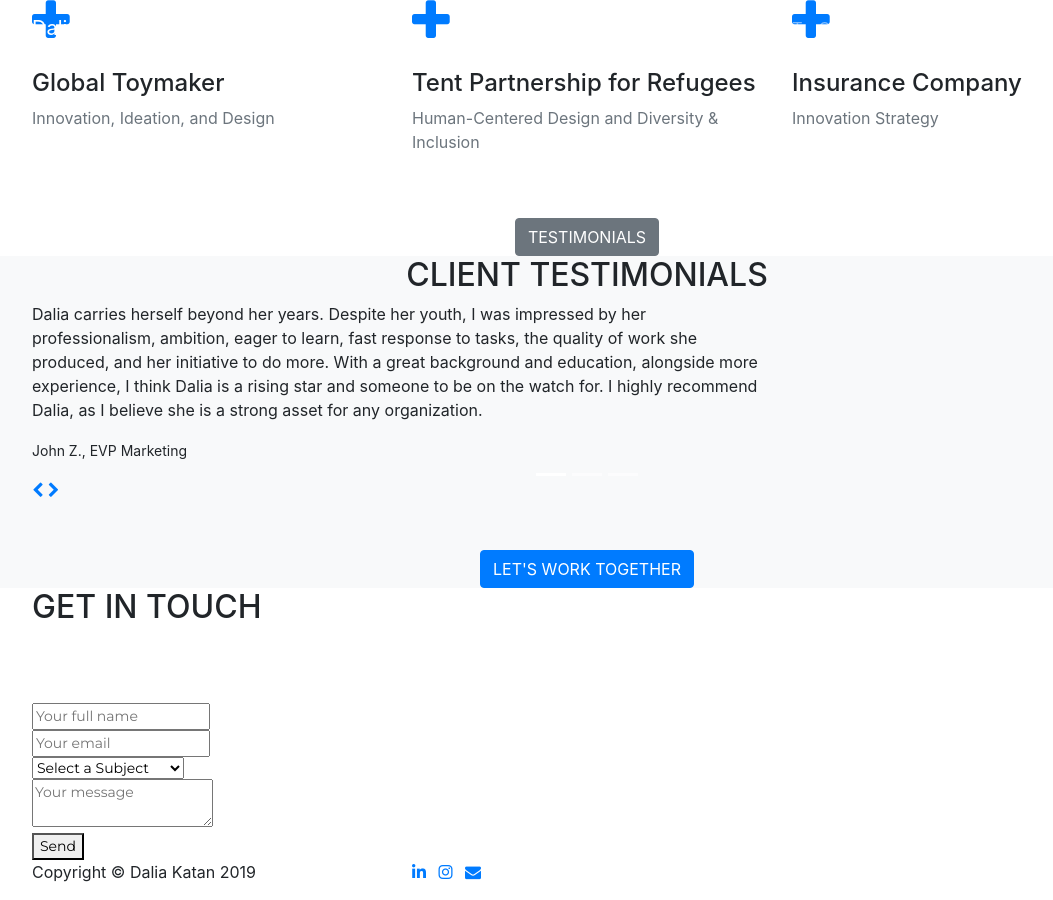
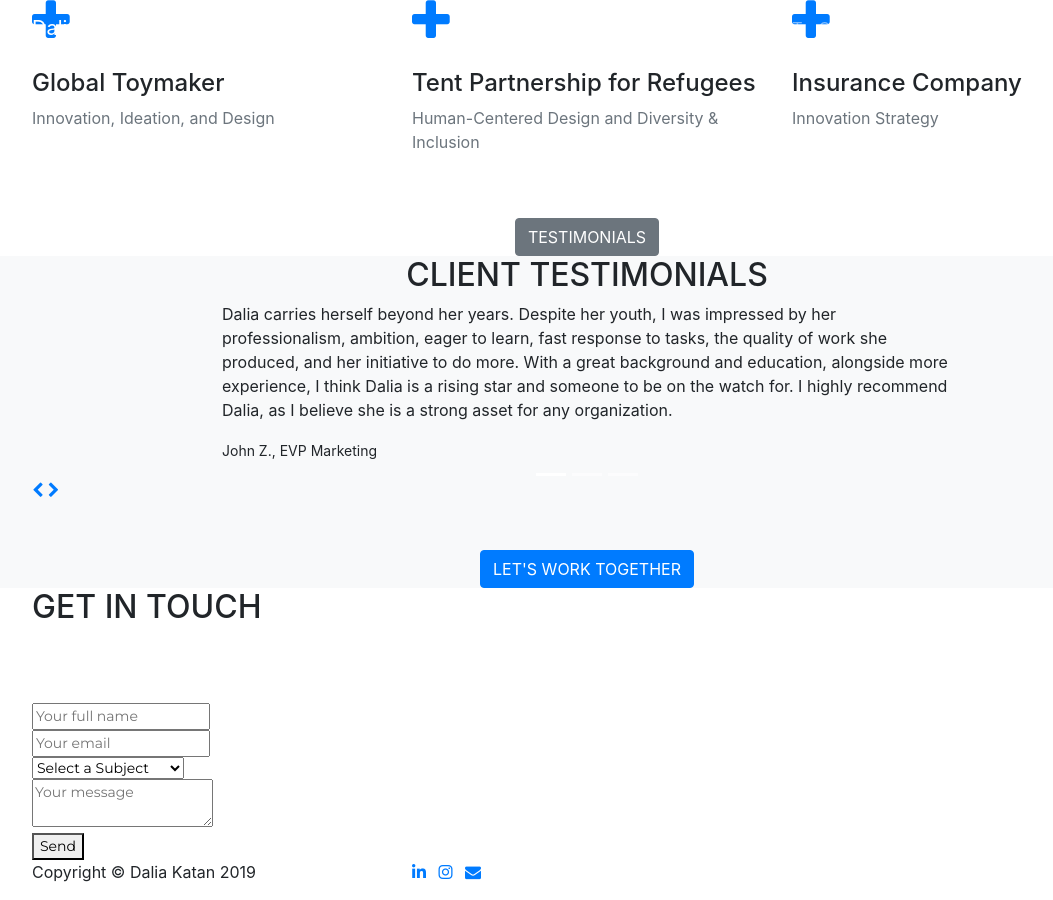
Before and after one commit to dalkat/dalkat.github.io, a Jekyll site: the page built from index.md, in a window 1280 px wide and 900 px high, scrolled down 1595 px. Shown: the whole window, without its empty margins (53-1106 px from the left). Built offline with Jekyll 4.4.1, drawn with Linux system fonts in a browser that asks for light colours; nearby versions of some CDN libraries; some web fonts are replaced; library files that are not in the unit come from our copies.

Commit message:
added invis 2 col before

```diff
--- a/_layouts/home.html
+++ b/_layouts/home.html
@@ -150,7 +150,7 @@ layout: default
                 <div class="carousel-item active">
                   <blockquote>
                     <div class="row">
-                      <div class="col-sm-8 col-sm-offset-2">
+                      <div class="col-sm-2"></div><div class="col-sm-8">
                         <p>Dalia carries herself beyond her years. Despite her youth, I was impressed by her professionalism, ambition, eager to learn, fast response to tasks, the quality of work she produced, and her initiative to do more. With a great background and education, alongside more experience, I think Dalia is a rising star and someone to be on the watch for. I highly recommend Dalia, as I believe she is a strong asset for any organization.</p>
                         <small>John Z., EVP Marketing</small>
                       </div>
@@ -161,7 +161,7 @@ layout: default
                 <div class="carousel-item">
                   <blockquote>
                     <div class="row">
-                      <div class="col-sm-8 col-sm-offset-2">
+                      <div class="col-sm-2"></div><div class="col-sm-8">
                         <p>Dalia has incredible leadership skills – Envisioning, Engaging and Execution skills. She demonstrates great presence, EQ, IQ and drive and took full ownership of the project.</p>
                         <small>Akhil S., CFO</small>
                       </div>
@@ -172,7 +172,7 @@ layout: default
                 <div class="carousel-item">
                   <blockquote>
                     <div class="row">
-                      <div class="col-sm-8 col-sm-offset-2">
+                      <div class="col-sm-2"></div><div class="col-sm-8">
                         <p>I worked with Dalia to establish and manage a network of professionals to grow Doblin's presence on the west coast. Dalia was the driver of this effort, helping it grow from the two of us to a vibrant community or practitioners, partners, and account leaders. She helped build a proactive business development initiative and manage regular community and pipeline calls as well as in-person get togethers. We now have a solid foundation for further expansion. Dalia is smart, proactive, thoughtful and energetic. She delivers high quality work and is a pleasure to work with. I have been lucky to have her as a colleague!</p>
                         <small>Erik K., Innovation Partner</small>
                       </div>
```
